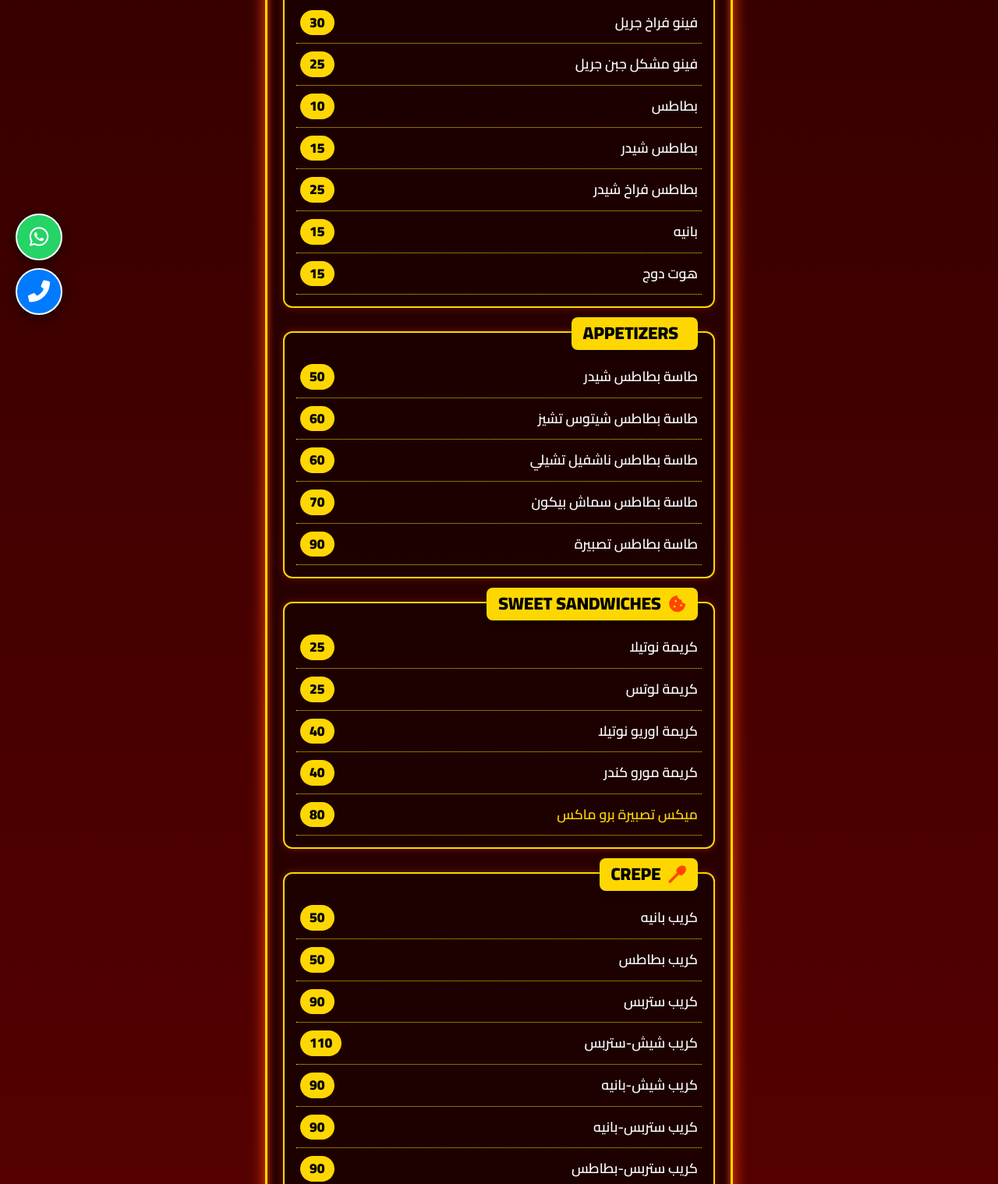
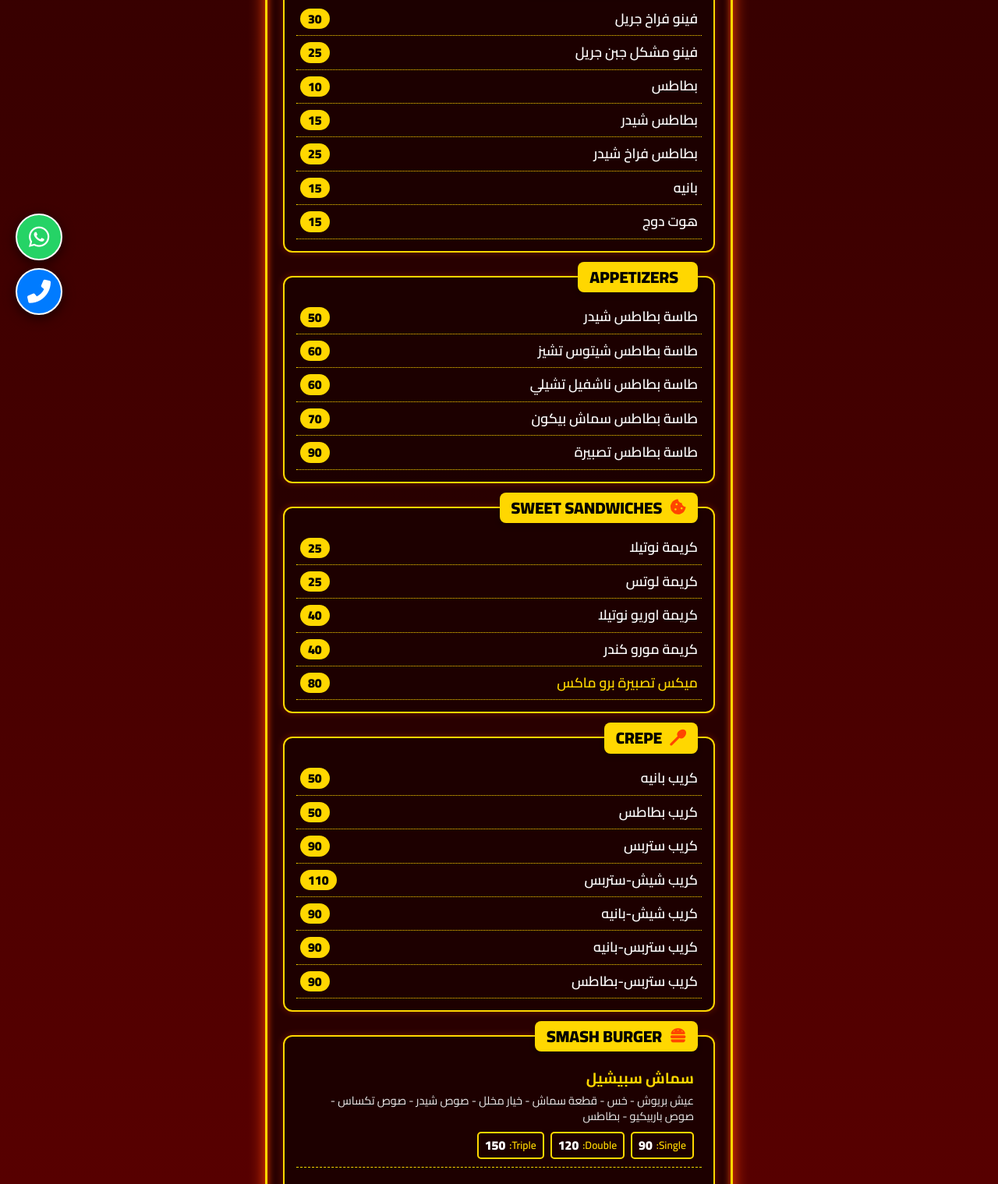
Before and after one commit to aliaminsalah/menue1, a plain HTML site: page index.html in a window 1280 px wide. Shown: the part 376-1895 px from the top of the page at 78% size. Drawn offline with Linux system fonts and the light colour scheme.

Commit message:
Update index.html

```diff
--- a/index.html
+++ b/index.html
@@ -10,6 +10,7 @@
 
     <style>
         :root {
+            /* الألوان النارية */
             --bg-darkest: #1a0000;
             --bg-fire-gradient: linear-gradient(to bottom, #300000, #600000, #300000);
             --container-bg: rgba(40, 0, 0, 0.95);
@@ -25,7 +26,7 @@
             background-color: var(--bg-darkest);
             background-image: var(--bg-fire-gradient);
             color: var(--text-white);
-            padding-bottom: 60px;
+            padding-bottom: 80px; /* مساحة للأزرار العائمة */
             line-height: 1.4;
             min-height: 100vh;
         }
@@ -42,7 +43,7 @@
             box-shadow: 0 0 20px var(--accent-orange-glow), inset 0 0 10px var(--accent-orange-glow);
         }
 
-        /* --- Header --- */
+        /* --- الهيدر --- */
         header {
             text-align: center;
             margin-bottom: 30px;
@@ -85,7 +86,7 @@
             font-weight: 700;
         }
 
-        /* --- Menu Sections --- */
+        /* --- الأقسام --- */
         .menu-section {
             border: 2px solid var(--accent-yellow);
             border-radius: 12px;
@@ -104,7 +105,7 @@
             padding: 5px 15px;
             color: #000;
             font-weight: 900;
-            font-size: 1.4rem;
+            font-size: 1.3rem;
             text-transform: uppercase;
             border-radius: 8px;
             box-shadow: 0 4px 6px rgba(0,0,0,0.3);
@@ -115,7 +116,7 @@
 
         .section-title i { color: var(--accent-orange-glow); }
 
-        /* --- Items --- */
+        /* --- العناصر --- */
         .burger-item {
             padding: 10px;
             margin-bottom: 15px;
@@ -124,31 +125,31 @@
         .burger-item:last-child { border-bottom: none; }
 
         .item-name {
-            font-size: 1.3rem;
+            font-size: 1.2rem;
             font-weight: 700;
             color: var(--accent-yellow);
             margin-bottom: 5px;
         }
 
         .item-desc {
-            font-size: 0.95rem;
+            font-size: 0.9rem;
             color: #eee;
             margin-bottom: 10px;
         }
 
+        /* الأسعار */
         .price-multi {
             display: flex;
             flex-wrap: wrap;
-            gap: 10px;
+            gap: 8px;
             margin-top: 5px;
         }
 
         .price-tag {
-            background: transparent;
             color: var(--accent-yellow);
-            padding: 5px 10px;
+            padding: 4px 8px;
             border-radius: 5px;
-            font-size: 0.9rem;
+            font-size: 0.85rem;
             display: flex;
             align-items: center;
             font-weight: 600;
@@ -158,15 +159,15 @@
         .price-tag span {
             color: #fff;
             font-weight: 900;
-            font-size: 1.1rem;
-            margin-right: 8px;
+            font-size: 1rem;
+            margin-right: 5px;
         }
 
         .simple-list-item {
             display: flex;
             justify-content: space-between;
             align-items: center;
-            padding: 10px 5px;
+            padding: 8px 5px;
             border-bottom: 1px dotted var(--accent-yellow);
         }
 
@@ -176,23 +177,22 @@
             font-weight: 900;
             color: #000;
             background: var(--accent-yellow);
-            padding: 4px 12px;
+            padding: 2px 10px;
             border-radius: 20px;
-            font-size: 1.1rem;
+            font-size: 1rem;
         }
 
         .price-full-sandwich {
             display: inline-block;
             font-weight: 900;
             color: var(--accent-yellow);
-            background: transparent;
-            padding: 5px 15px;
+            padding: 4px 12px;
             border-radius: 5px;
-            font-size: 1.1rem;
+            font-size: 1rem;
             border: 2px solid var(--accent-yellow);
         }
 
-        /* --- Footer --- */
+        /* --- الفوتر --- */
         .footer {
             text-align: center;
             margin-top: 40px;
@@ -221,9 +221,11 @@
             object-fit: contain;
         }
 
-        /* تنسيق الروابط في الفوتر */
         .footer-link {
-            display: block;
+            display: flex;
+            align-items: center;
+            justify-content: center;
+            gap: 10px;
             margin-bottom: 10px;
             font-size: 1.2rem;
             color: var(--text-white);
@@ -232,33 +234,31 @@
         }
         .footer-link:hover {
             color: var(--accent-yellow);
-            transform: scale(1.05);
         }
-        .footer i { margin-left: 10px; color: var(--accent-yellow); }
+        .footer i { color: var(--accent-yellow); }
 
-        /* --- Signature --- */
+        /* --- التوقيع --- */
         .signature-box {
             margin-top: 30px;
             font-family: 'Dancing Script', cursive;
             text-align: center;
             color: var(--accent-yellow);
             opacity: 0.9;
-            font-size: 1.5rem;
+            font-size: 1.4rem;
             border-top: 1px dashed var(--accent-yellow);
             padding-top: 15px;
-            text-shadow: 1px 1px 2px #000;
         }
 
         .signature-box a {
             display: block;
-            font-size: 1.2rem;
+            font-size: 1.1rem;
             color: #fff;
             font-family: 'Cairo', sans-serif;
             margin-top: 5px;
             text-decoration: none;
         }
 
-        /* --- Floating Buttons --- */
+        /* --- الأزرار العائمة --- */
         .call-btn, .whats-btn {
             position: fixed;
             left: 20px;
@@ -269,7 +269,7 @@
             display: flex;
             align-items: center;
             justify-content: center;
-            font-size: 28px;
+            font-size: 30px;
             box-shadow: 0 4px 15px rgba(0,0,0,0.6);
             text-decoration: none;
             z-index: 100;
@@ -277,16 +277,14 @@
             transition: 0.3s;
         }
 
-        /* زر الاتصال */
         .call-btn {
             bottom: 20px;
-            background: #007bff; /* أزرق للاتصال */
+            background: #007bff;
         }
 
-        /* زر الواتساب */
         .whats-btn {
-            bottom: 90px; /* فوق زر الاتصال */
-            background: #25d366; /* أخضر للواتساب */
+            bottom: 90px;
+            background: #25d366;
         }
 
         .call-btn:hover, .whats-btn:hover {
@@ -449,7 +447,7 @@
     </div>
 
     <div class="menu-section">
-        <div class="section-title"><i class="fas fa-ice-cream"></i> DRINKS</div>
+        <div class="section-title"><i class="fas fa-cocktail"></i> DRINKS</div>
 
         <h3 style="color: var(--accent-yellow); text-align: center; margin-bottom: 10px;">MOJITO DRINKS</h3>
         <div class="simple-list-item"><span class="simple-name">CLASSIC MOJITO</span><span class="price-single">40</span></div>
```
